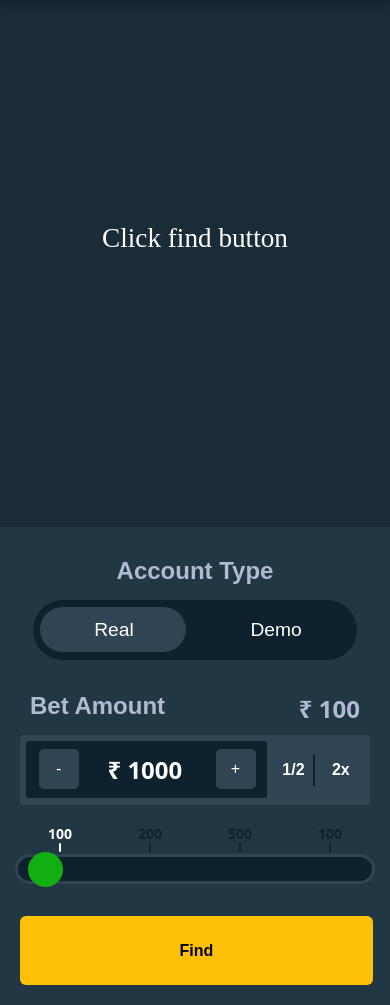
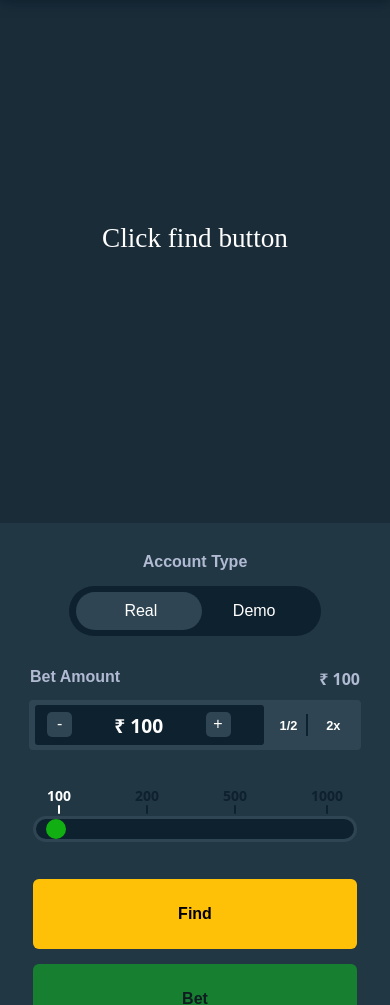
Before and after one commit to Tushar1058/stakemines, a website: page public/index.html in a window 390 px wide. Shown: the part 67-1072 px from the top of the page. Drawn offline with nearby package versions, Linux system fonts and the light colour scheme; no server answers.

Commit message:
Add files via upload

```diff
--- a/public/index.html
+++ b/public/index.html
@@ -45,7 +45,7 @@
             <div class="bet-controls">
                 <div class="bet-amount">
                     <button id="minusButton">-</button>
-                    <span id="betDisplay">₹ 1000</span>
+                    <span id="betDisplay">₹ 100</span>
                     <button id="plusButton">+</button>
                 </div>
                 <div class="bet-options">
@@ -60,7 +60,7 @@
               <span data-value="0" class="mark">100</span>
               <span data-value="200" class="mark">200</span>
               <span data-value="500" class="mark">500</span>
-              <span data-value="1000" class="mark">100</span>
+              <span data-value="1000" class="mark">1000</span>
             </div>
             <!-- Input range slider without adding a new one -->
              <div class="outer-slider">
--- a/public/styles.css
+++ b/public/styles.css
@@ -212,12 +212,14 @@ header {
     }
     .slider-container{
         position: absolute;
+        margin: 50px auto;
     }
     #slider-container{
         margin-top: 50px;
         margin-bottom: 0px;
     }
     .slider{
+        height: 20px;
         border-radius: 10px;
         overflow: hidden;
         padding-left: 3px;
@@ -307,7 +309,7 @@ header {
         box-shadow: 0 5px 0 #142a37;
     }
     .betting-menu h2 {
-        font-size: 1.5em;
+        font-size: 1em;
     }
 
     .betting-menu button, .betting-menu input {
@@ -356,24 +358,26 @@ header {
 
     #h2 {
         margin-bottom: 10px;
-        font-size: 1.5em;
+        font-size: 1em;
     }
 
     .account-switch {
         margin-top: 15px;
         position: relative;
         display: flex;
-        min-width: 90%; /* Adjust width as needed */
-        min-height: 60px; /* Adjust height as needed */
+        max-width: 70%; /* Adjust width as needed */
+        min-height: 40px; /* Adjust height as needed */
         background: rgba(14, 33, 46, 1);
         border-radius: 50px;
         overflow: hidden;
         margin-bottom: 20px;
-        margin-left: 5%;
+        margin-left: 15%;
+        align-items: center;
+        text-align: center;
     }
 
     #realAccount, #demoAccount{
-        font-size: 1.2em;
+        font-size: 1em;
     }
     .account-switch button {
         flex: 1;
@@ -383,19 +387,24 @@ header {
         cursor: pointer;
         z-index: 1;
         font-size: 16px;
-        padding-top: 6%;
+        padding-top: 10%;
     }
-
+    #realAccount{
+        padding-left: 10%;
+    }
+    #demoAccount{
+        padding-right: 8%;
+    }
     .account-switch button.active {
         color: white;
     }
 
     .switch-toggle {
         position: absolute;
-      margin-left: 0.7%;
-      margin-top: 0.7%;
-        min-width: 45%; /* Adjust width to fit half of the container width minus padding */
-        min-height: 45px; /* Adjust height to fit the inner container height minus padding */
+      margin-left: 0.3%;
+      margin-top: 0.3%;
+        max-width: 50%; /* Adjust width to fit half of the container width minus padding */
+        max-height: 38px; /* Adjust height to fit the inner container height minus padding */
         background: #2f4553;
         border-radius: 50px;
         transition: left 0.3s ease;
@@ -406,7 +415,7 @@ header {
     }
 
     #demoAccount.active ~ .switch-toggle {
-        margin-left: 10%; /* Adjust left position to fit the toggle within the container */
+        margin-left: -14%; /* Adjust left position to fit the toggle within the container */
     }
 
 
@@ -434,12 +443,12 @@ header {
     }
 
     #bethead{
-        font-size: 1.5em;
+        font-size: 1em;
     }
 
 
     .bet-header .bet-total {
-        font-size: 1.5em;
+        font-size: 1em;
      }
 
 
@@ -447,8 +456,8 @@ header {
         display: flex;
         align-items: center;
         padding: 3% 3%;
-        width: 100%;
-        min-height: 70px;
+        max-width: 95%;
+        min-height: 50px;
     }
 
     .bet-amount {
@@ -464,33 +473,34 @@ header {
     }
     #plusButton{
         margin-right: 1%;
-        margin-top: 7%;
+        margin-top: 7%
     }
     .bet-amount button {
         background: rgba(48, 69, 83, 1);
         border: none;
         color: white;
         cursor: pointer;
-        min-width: 40px;
-        min-height: 40px;
+        min-width: 20px;
+        min-height: 20px;
         border-radius: 5px;
         transition: background 0.3s ease;
         font-size: 16px;
+        padding: 3px 5px;
     }
 
    #betDisplay{
     min-width: 40%;
-    font-size: 1.5em;
-    margin-left: 10%;
+    font-size: 1.2em;
+    margin-left: 12%;
     margin-right: 12%;
    }
 
    #halfButton, #doubleButton{
-    font-size: 1em;
+    font-size: 0.8em;
    }
 
    #slider-container{
-    margin-top: 3em;
+    margin-top: -1em;
     margin-bottom: 0;
    }
    .slider-container{
@@ -499,37 +509,38 @@ header {
    }
 
    .outer-slider{
-    min-height: 30px;
+    max-height: 30px;
+    max-width: 90%;
   }
 
    .slider {
     max-width: 100%;
     padding-left: 10px;
     padding-right: 10px;
-    min-height: 24px;
+    max-height: 1.5em;
     border-radius: 20px;
   }
 
   .slider::-webkit-slider-thumb {
-    min-width: 30px;
-    min-height: 35px;
+    max-width: 20px;
+    min-height: 20px;
     cursor: pointer;
     border-radius: 50%;
   }
 
   #findButton{
-    max-width:98%;
+    max-width:90%;
     min-height: 12%;
   }
   .betting-menu button#findButton {
-    margin-bottom: 5%;
+    margin-bottom: 3%;
     font-size: 1em;
   }
   .betting-menu button#betButton {
     font-size: 1em;
   }
   #betButton{
-    max-width:98%;
+    max-width:90%;
     min-height: 12%;
   }
 
@@ -540,12 +551,22 @@ header {
 
   .payout {
     margin-left: 10px;
-    font-size: 1.3em;
+    font-size: 1em;
     margin-top: 10px;
     }
 
 }
+@media (max-height:850px)
+{
+    #slider-container{
+        margin-top: 2em;
+        margin-bottom: 0;
+       }
 
+    .betting-menu{
+        min-height: 40em;
+    }
+}
 
 .betting-menu h2 {
     margin-bottom: 10px;
@@ -826,7 +847,6 @@ header {
     width: 100%;
     -webkit-appearance: none;
     appearance: none;
-    height: 20px;
     background: rgba(14, 33, 46, 1);
     outline: none;
   /* Adjusted margin to make space for marks */
@@ -855,7 +875,7 @@ header {
 
   .slider-container {
     width: 100%;
-    margin: 50px auto;
+
     position: relative;
     display: flex;
     flex-direction: column;
```
